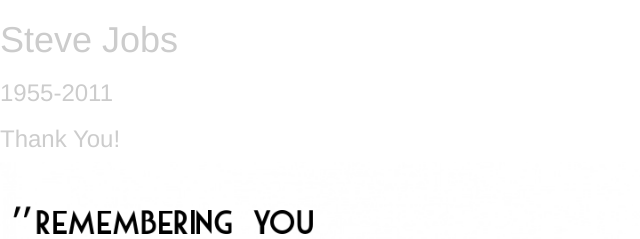
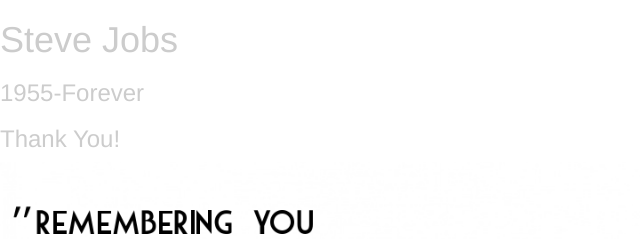
Before and after one commit to orngee/orngee.github.io, a website: page index.html in a window 1280 px wide. Shown: the top 239 px of the page, 0-640 px from the left. Drawn offline with Linux system fonts and the light colour scheme.

Commit message:
steve-jobs

```diff
--- a/index.html
+++ b/index.html
@@ -11,7 +11,7 @@
 </head>
 <body>
     <h1>Steve Jobs</h1>
-    <h3>1955-2011</h3>
+    <h3>1955-Forever</h3>
     <h3>Thank You!</h3>
     <img src="lib/images/steve-jobs.png" alt="steve-jobs"/>
     <script src="bower_components/jquery/dist/jquery.min.js"></script>
```
